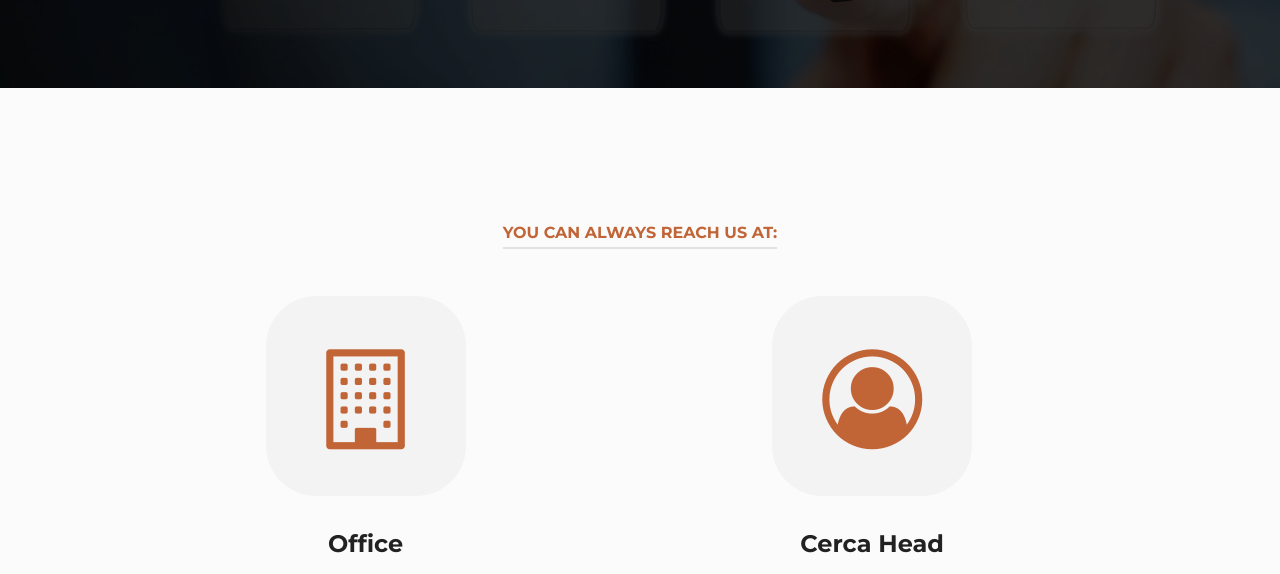
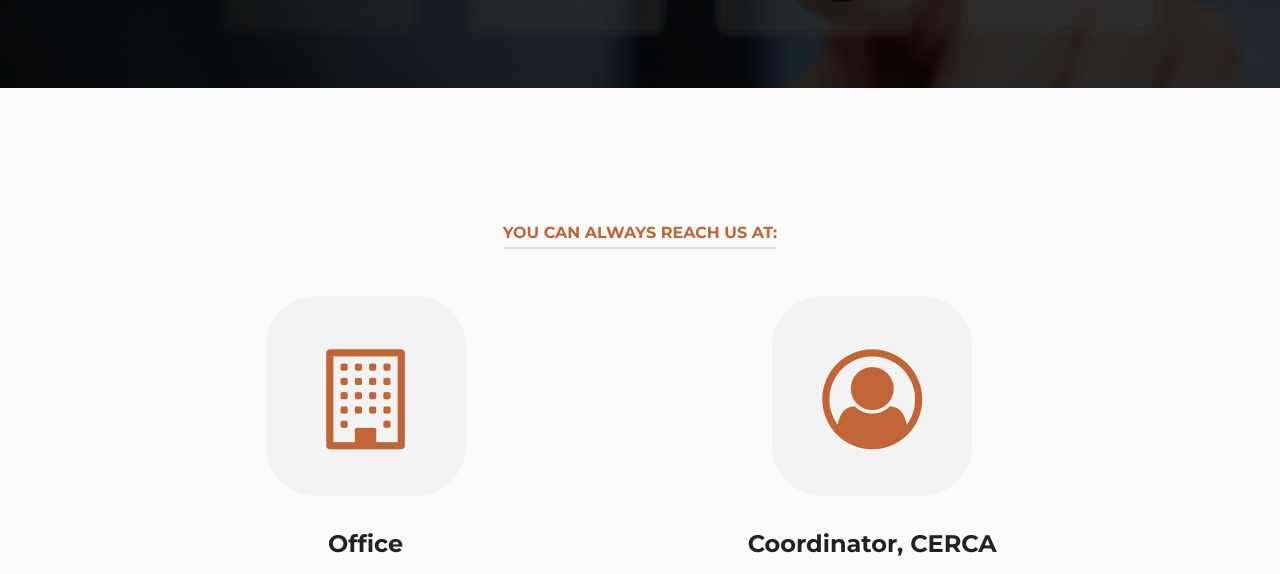
Before and after one commit to cerca321/cerca, a plain HTML site: page contact.html in a window 1280 px wide. Shown: the part 152-726 px from the top of the page. Drawn offline with nearby package versions, Linux system fonts and the light colour scheme.

Commit message:
cerca changes

```diff
--- a/contact.html
+++ b/contact.html
@@ -80,7 +80,7 @@
 						<div class="column six centertxt">
 							<div class="big-icon red"><i class="fa fa-user-circle-o" aria-hidden="true"></i></div>
 							<div class="big-icon-text clear-after">
-								<h4>Cerca Head</h4>
+								<h4>Coordinator, CERCA</h4>
 								<p class="text-s">Prof. Name<br>
 									Email: cerca@iitd.ac.in<br>
 									Phone: +91 (11) 2659 ####</p>
```
